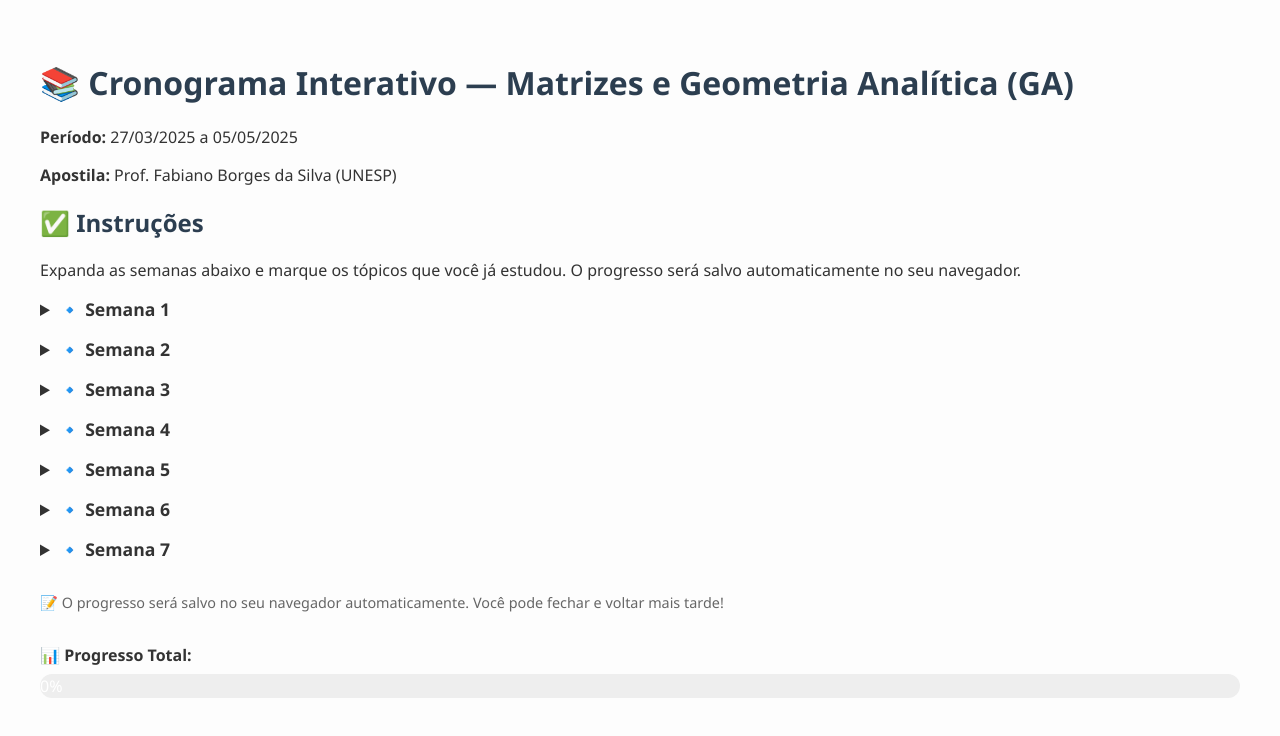
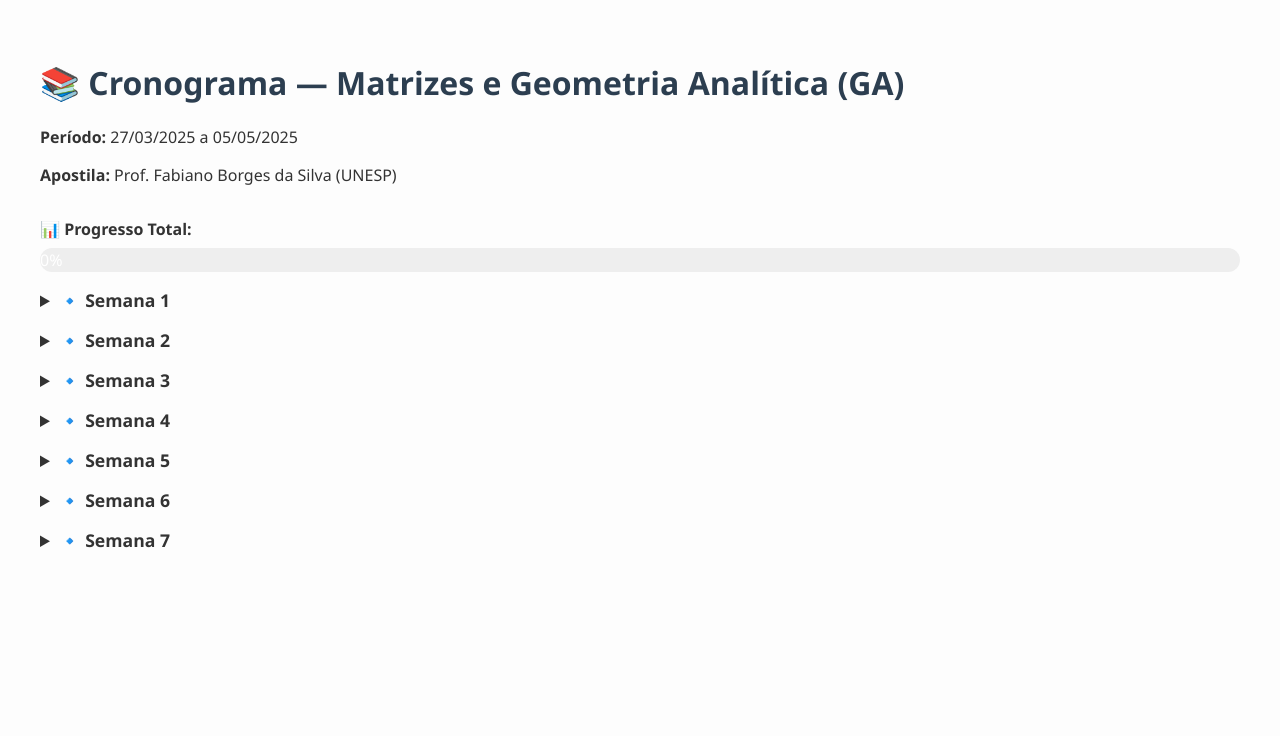
Before and after one commit to gsguimaraes/cronograma-estudos-ga, a plain HTML site: page index.html in a window 1280 px wide. Drawn offline with Linux system fonts and the light colour scheme.

Commit message:
Update index.html

```diff
--- a/index.html
+++ b/index.html
@@ -41,12 +41,16 @@
     </style>
 </head>
 <body>
-    <h1>📚 Cronograma Interativo — Matrizes e Geometria Analítica (GA)</h1>
+    <h1>📚 Cronograma — Matrizes e Geometria Analítica (GA)</h1>
     <p><strong>Período:</strong> 27/03/2025 a 05/05/2025</p>
     <p><strong>Apostila:</strong> Prof. Fabiano Borges da Silva (UNESP)</p>
 
-    <h2>✅ Instruções</h2>
-    <p>Expanda as semanas abaixo e marque os tópicos que você já estudou. O progresso será salvo automaticamente no seu navegador.</p>
+    <div style="margin-top:2rem;">
+        <label for="progressBar"><strong>📊 Progresso Total:</strong></label>
+        <div style="background-color: #eee; border-radius: 20px; overflow: hidden; height: 24px; width: 100%; margin: 0.5rem 0;">
+            <div id="progressBar" style="height: 100%; width: 0%; background-color: #3498db; text-align: center; color: white; line-height: 24px;">0%</div>
+        </div>
+    </div>
 
     <div class="section">
         <details>
@@ -119,14 +123,6 @@
         </details>
     </div>
 
-    <div class="note">📝 O progresso será salvo no seu navegador automaticamente. Você pode fechar e voltar mais tarde!</div>
-    <div style="margin-top:2rem;">
-        <label for="progressBar"><strong>📊 Progresso Total:</strong></label>
-        <div style="background-color: #eee; border-radius: 20px; overflow: hidden; height: 24px; width: 100%; margin: 0.5rem 0;">
-            <div id="progressBar" style="height: 100%; width: 0%; background-color: #3498db; text-align: center; color: white; line-height: 24px;">0%</div>
-        </div>
-    </div>
-
     <script>
         const updateProgress = () => {
             const all = document.querySelectorAll('input[type="checkbox"]');
```
